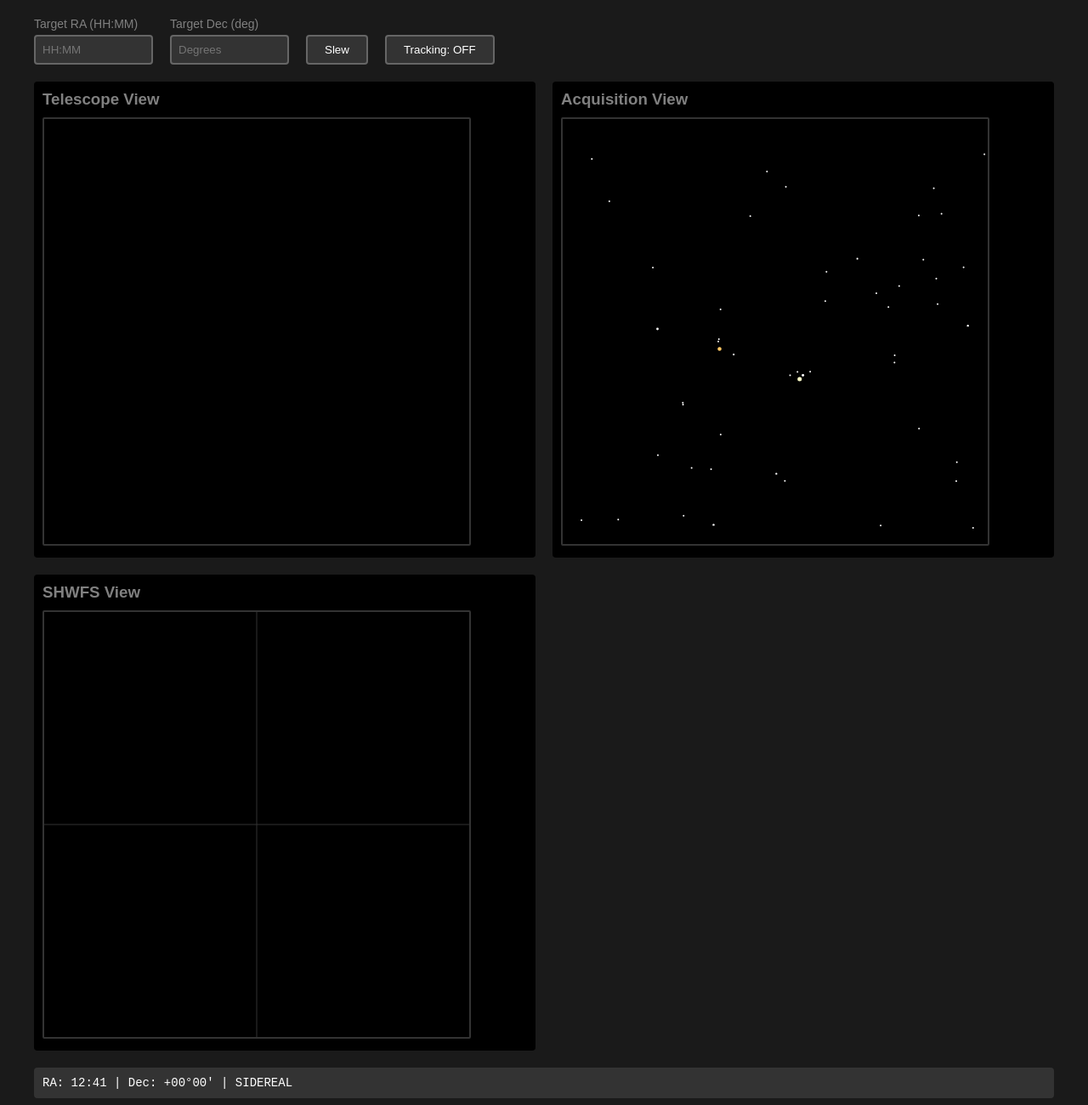
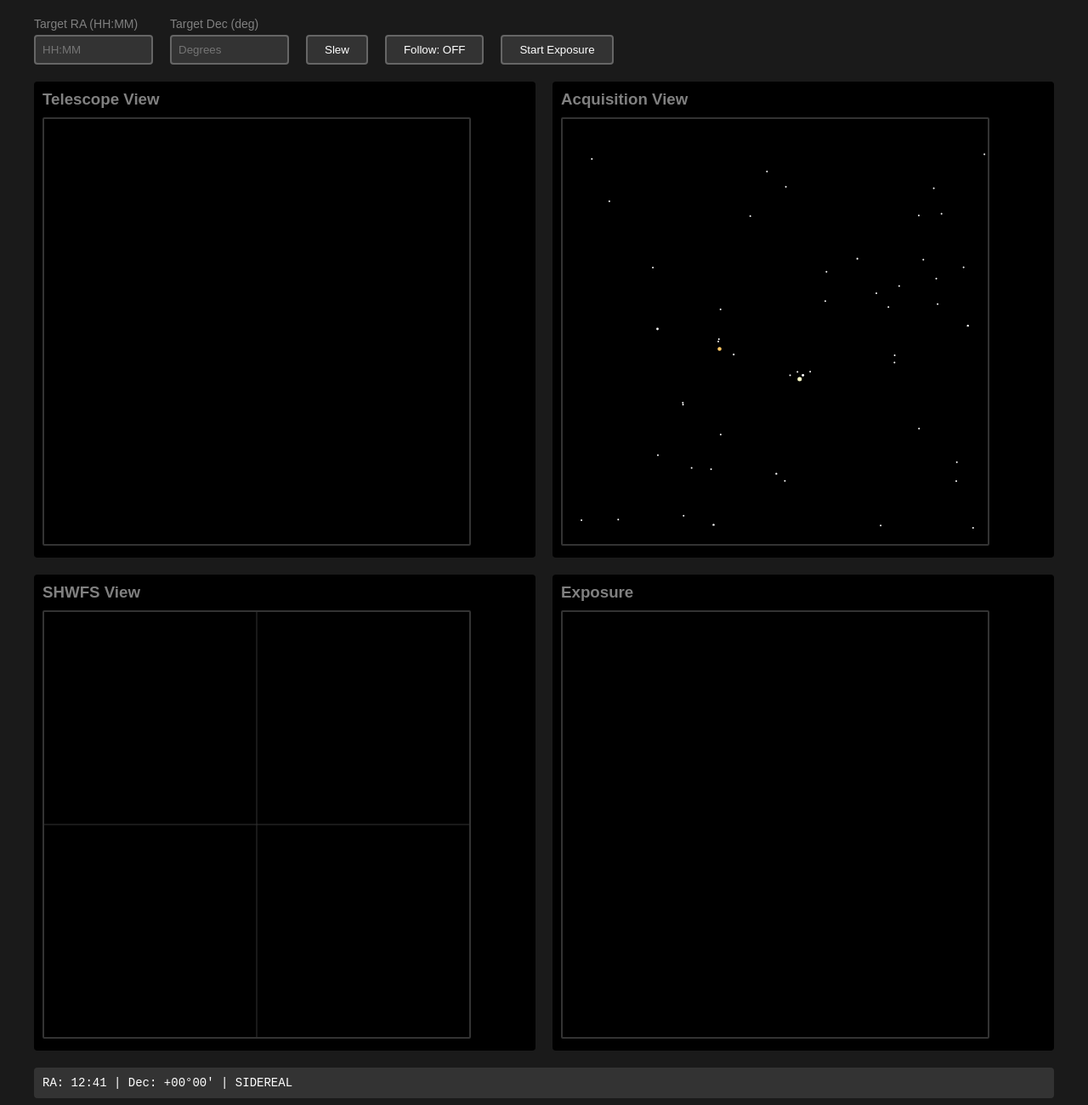
Before and after one commit to hstecher/operations-sim, a plain HTML site: page index.html in a window 1280 px wide. Shown: the whole page at 85% size. Drawn offline with Linux system fonts and the light colour scheme.

Commit message:
Add Exposure Panel and Accumulation Functionality
- Introduced a new exposure panel in the HTML interface
- Implemented an off-screen canvas buffer for gradual exposure accumulation
- Added an "Exposure" button to clear and manage exposure view
- Modified drawing method to support low-opacity star rendering for exposure effect
- Created `updateExposure` method to continuously accumulate celestial objects on the exposure canvas

```diff
--- a/index.html
+++ b/index.html
@@ -18,7 +18,8 @@
                 <input type="text" id="dec-input" placeholder="Degrees">
             </div>
             <button id="slew-button">Slew</button>
-            <button id="tracking-button">Tracking: OFF</button>
+            <button id="tracking-button">Follow: OFF</button>
+            <button id="exposure-button">Start Exposure</button>
         </div>
 
         <div class="panels">
@@ -34,6 +35,10 @@
                 <h3>SHWFS View</h3>
                 <canvas id="shwfs-panel" width="500" height="500"></canvas>
             </div>
+            <div class="panel">
+                <h3>Exposure</h3>
+                <canvas id="exposure-panel" width="500" height="500"></canvas>
+            </div>
         </div>
 
         <div class="coordinates">
--- a/telescope.js
+++ b/telescope.js
@@ -130,11 +130,23 @@ class TelescopeSimulator {
         this.telescopeCanvas = document.getElementById('telescope-panel');
         this.acquisitionCanvas = document.getElementById('acquisition-panel');
         this.shwfsCanvas = document.getElementById('shwfs-panel');
+        this.exposureCanvas = document.getElementById('exposure-panel');
 
         // Get contexts
         this.telescopeCtx = this.telescopeCanvas.getContext('2d');
         this.acquisitionCtx = this.acquisitionCanvas.getContext('2d');
         this.shwfsCtx = this.shwfsCanvas.getContext('2d');
+        this.exposureCtx = this.exposureCanvas.getContext('2d');
+
+        // Create an off-screen canvas for exposure accumulation
+        this.exposureBuffer = document.createElement('canvas');
+        this.exposureBuffer.width = this.exposureCanvas.width;
+        this.exposureBuffer.height = this.exposureCanvas.height;
+        this.exposureBufferCtx = this.exposureBuffer.getContext('2d', { willReadFrequently: true });
+
+        // Clear the exposure buffer
+        this.exposureBufferCtx.fillStyle = '#000000';
+        this.exposureBufferCtx.fillRect(0, 0, this.exposureBuffer.width, this.exposureBuffer.height);
 
         // Initialize celestial objects
         this.objects = [];
@@ -177,14 +189,25 @@ class TelescopeSimulator {
         const decInput = document.getElementById('dec-input');
         const slewButton = document.getElementById('slew-button');
         const trackingButton = document.getElementById('tracking-button');
+        const exposureButton = document.getElementById('exposure-button');
 
         // Update tracking button text
         const updateTrackingButton = () => {
-            trackingButton.textContent = `Tracking: ${this.tracking ? 'ON' : 'OFF'}`;
+            trackingButton.textContent = `Follow: ${this.tracking ? 'ON' : 'OFF'}`;
         };
 
         // Initial button state
         updateTrackingButton();
+
+        // Exposure button handler
+        exposureButton.addEventListener('click', () => {
+            // Clear the exposure buffer
+            this.exposureBufferCtx.fillStyle = '#000000';
+            this.exposureBufferCtx.fillRect(0, 0, this.exposureBuffer.width, this.exposureBuffer.height);
+
+            // Update button text
+            exposureButton.textContent = 'Clear Exposure';
+        });
 
         trackingButton.addEventListener('click', () => {
             this.tracking = !this.tracking;
@@ -293,10 +316,12 @@ class TelescopeSimulator {
         }
     }
 
-    drawPanel(ctx, fov, scale = 1.0) {
-        // Clear canvas
-        ctx.fillStyle = '#000000';
-        ctx.fillRect(0, 0, ctx.canvas.width, ctx.canvas.height);
+    drawPanel(ctx, fov, scale = 1.0, isExposure = false) {
+        // Clear canvas if not exposure
+        if (!isExposure) {
+            ctx.fillStyle = '#000000';
+            ctx.fillRect(0, 0, ctx.canvas.width, ctx.canvas.height);
+        }
 
         // Draw objects
         this.objects.forEach(obj => {
@@ -306,7 +331,14 @@ class TelescopeSimulator {
                 if (obj instanceof Planet) {
                     obj.draw(ctx, pos, ctx.canvas, fov, scale);
                 } else {
+                    // For exposure, draw stars with reduced opacity
+                    if (isExposure) {
+                        ctx.globalAlpha = 0.1;  // Accumulate slowly
+                    }
                     obj.draw(ctx, pos, scale);
+                    if (isExposure) {
+                        ctx.globalAlpha = 1.0;
+                    }
                 }
             }
         });
@@ -379,6 +411,15 @@ class TelescopeSimulator {
         });
     }
 
+    updateExposure() {
+        // Draw current telescope view onto exposure buffer
+        this.drawPanel(this.exposureBufferCtx, TELESCOPE_FOV, 1.0, true);
+
+        // Copy buffer to visible canvas
+        this.exposureCtx.clearRect(0, 0, this.exposureCanvas.width, this.exposureCanvas.height);
+        this.exposureCtx.drawImage(this.exposureBuffer, 0, 0);
+    }
+
     animate() {
         const now = performance.now();
         const elapsedSeconds = (now - this.lastUpdate) / 1000;
@@ -399,6 +440,7 @@ class TelescopeSimulator {
         this.drawPanel(this.telescopeCtx, TELESCOPE_FOV, 1.0);
         this.drawPanel(this.acquisitionCtx, ACQUISITION_FOV, 0.5);
         this.drawSHWFS();
+        this.updateExposure();
         this.updateCoordinates();
 
         requestAnimationFrame(() => this.animate());
```
